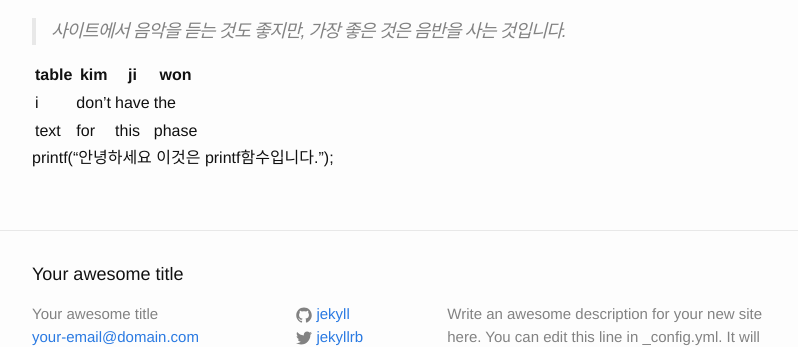
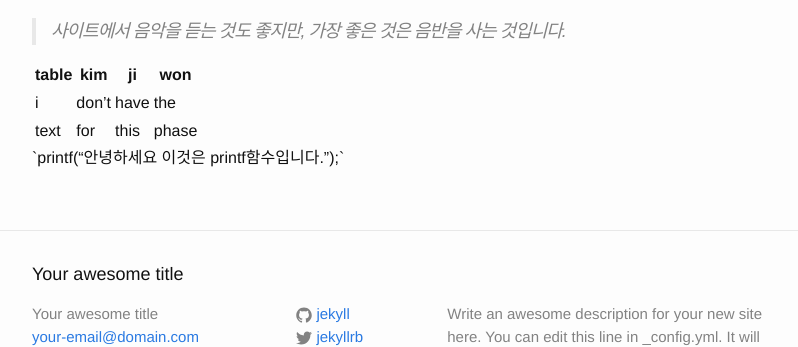
Before and after one commit to forhobby/forhobby.github.com, a Jekyll site: the page built from _posts/2015-05-26-kimjiwon.md, in a window 1280 px wide. Shown: the part 995-1342 px from the top of the page, without its empty margins (238-1036 px from the left). Built offline with Jekyll 4.4.1, drawn with Linux system fonts in a browser that asks for light colours.

Commit message:
kim-M-intro

```diff
--- a/_posts/2015-05-26-kimjiwon.md
+++ b/_posts/2015-05-26-kimjiwon.md
@@ -35,6 +35,6 @@ categories: jekyll update
 |   i   | don't | have |  the  |
 | text  |  for  | this | phase |
 
-printf("안녕하세요 이것은 printf함수입니다.");
+\`printf("안녕하세요 이것은 printf함수입니다.");\`
 
 [1]: https://www.bgmstore.net/
```
